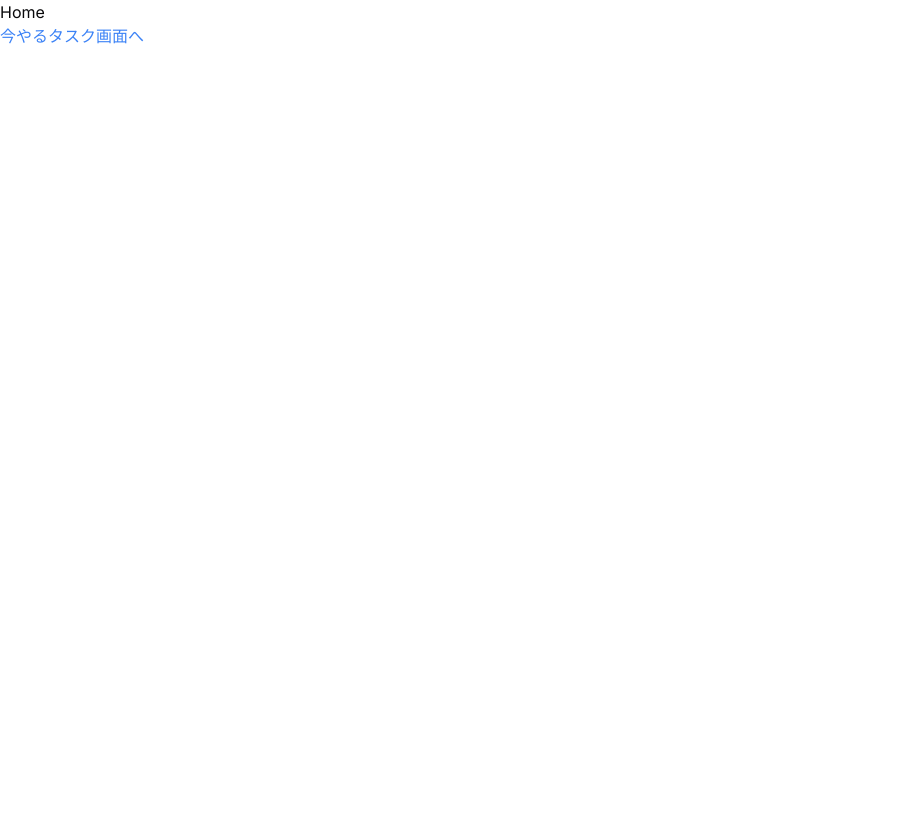
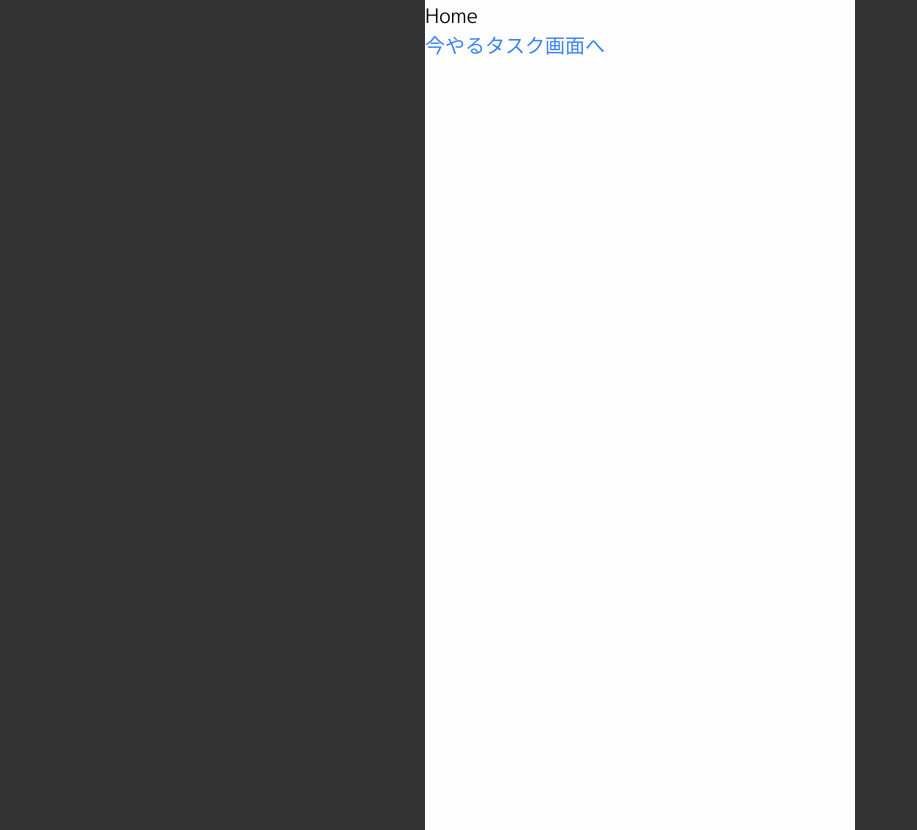
Before and after one commit to Tornado2024-AlphaC/You-DO, a Next.js app: page / in a window 1280 px wide. Shown: the whole page, without its empty margins (0-917 px from the left). Before the commit the page ends 800 px from the top, so only its background shows below. Built offline with nearby package versions, Linux system fonts and the light colour scheme.

Commit message:
feat: 全体のレイアウトデザインを修正とフォントの指定

```diff
--- a/src/app/globals.css
+++ b/src/app/globals.css
@@ -1,6 +1,24 @@
 @tailwind base;
 @tailwind components;
 @tailwind utilities;
+
+html {
+	font-size: 20px;
+	font-family: 'M_PLUS_1p', sans-serif;
+	font-weight: 400;
+	background: #333;
+}
+body,
+#__next {
+	height: 100%;
+	width: 430px;
+	background-color: #fdfdfd;
+	min-width: 430px;
+	min-height: 830px;
+	margin: 0 auto;
+	padding: 0;
+}
+
 @layer base {
 	:root {
 		--background: 0 0% 100%;
@@ -27,7 +45,7 @@
 		--chart-3: 197 37% 24%;
 		--chart-4: 43 74% 66%;
 		--chart-5: 27 87% 67%;
-    --radius: 0.5rem
+		--radius: 0.5rem;
 	}
 	.dark {
 		--background: 240 10% 3.9%;
@@ -53,7 +71,7 @@
 		--chart-2: 160 60% 45%;
 		--chart-3: 30 80% 55%;
 		--chart-4: 280 65% 60%;
-    --chart-5: 340 75% 55%
+		--chart-5: 340 75% 55%;
 	}
 }
 @layer base {
--- a/src/app/layout.tsx
+++ b/src/app/layout.tsx
@@ -1,8 +1,8 @@
 import type { Metadata } from 'next';
-import { Inter } from 'next/font/google';
+import { M_PLUS_1p } from 'next/font/google';
 import './globals.css';
 
-const inter = Inter({ subsets: ['latin'] });
+const mplus1p = M_PLUS_1p({ weight: ['400', '700'], subsets: ['latin'] });
 
 export const metadata: Metadata = {
 	title: 'You-DO',
@@ -21,7 +21,7 @@ export default function RootLayout({
 				<link rel="apple-touch-icon" href="/pwa/icon512_maskable.png"></link>
 				<meta name="theme-color" content="#ED5E59" />
 			</head>
-			<body className={inter.className}>{children}</body>
+			<body className={mplus1p.className}>{children}</body>
 		</html>
 	);
 }
```
Lines whose indentation alone changed are shown as unchanged.
